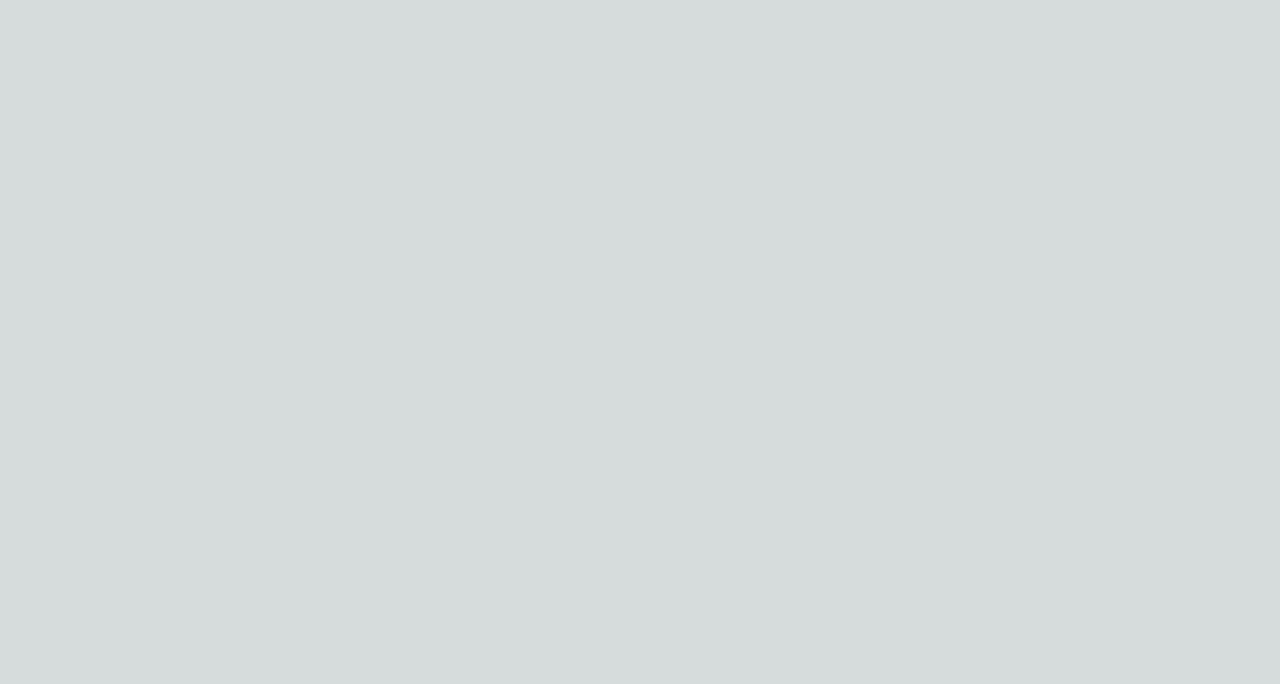
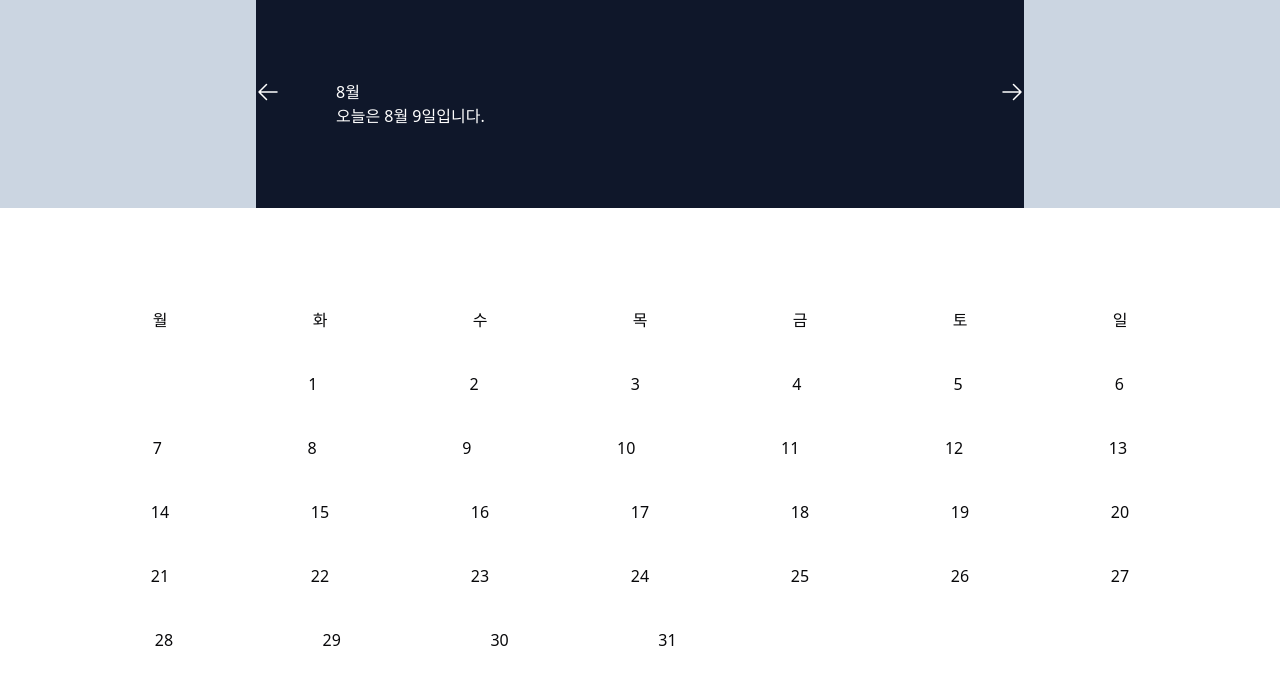
Before and after one commit to limejin/Cinema-Log, a Next.js app: page / in a window 1280 px wide. Shown: the top 684 px of the page. Built offline with nearby package versions, Linux system fonts and the light colour scheme.

Commit message:
style: 달력 마크업

```diff
--- a/src/app/globals.css
+++ b/src/app/globals.css
@@ -18,10 +18,13 @@
 
 body {
   color: rgb(var(--foreground-rgb));
-  background: linear-gradient(
-      to bottom,
-      transparent,
-      rgb(var(--background-end-rgb))
-    )
-    rgb(var(--background-start-rgb));
 }
+
+@layer components {
+  .row {
+    @apply mb-0;
+  }
+  .col {
+    @apply pt-5 pb-5 text-zinc-950;
+  }
+}
--- a/src/app/page.tsx
+++ b/src/app/page.tsx
@@ -1,5 +1,117 @@
 import Image from 'next/image';
 
 export default function Home() {
-  return <></>;
+  return (
+    <>
+      <div className='pt-50 pb-50 ml-300 bg-slate-300'>
+        <div className='w-auto'>
+          <div className='h-auto max-w-screen-md my-0 mx-auto'>
+            <div className=' bg-gradient-to-r from-cyan-500 to-blue-500 h-52 bg-center-right bg-cover'>
+              <div className='bg-slate-900 h-full p-20 text-white font-light relative'>
+                <a className='absolute cursor-pointer left-0 top-7/20 text-grey'>
+                  <svg
+                    xmlns='http://www.w3.org/2000/svg'
+                    fill='none'
+                    viewBox='0 0 24 24'
+                    stroke-width='1.5'
+                    stroke='currentColor'
+                    className='w-6 h-6'
+                  >
+                    <path
+                      stroke-linecap='round'
+                      stroke-linejoin='round'
+                      d='M10.5 19.5L3 12m0 0l7.5-7.5M3 12h18'
+                    />
+                  </svg>
+                </a>
+                <a className='absolute cursor-pointer right-0 top-7/20 text-grey'>
+                  <svg
+                    xmlns='http://www.w3.org/2000/svg'
+                    fill='none'
+                    viewBox='0 0 24 24'
+                    stroke-width='1.5'
+                    stroke='currentColor'
+                    className='w-6 h-6'
+                  >
+                    <path
+                      stroke-linecap='round'
+                      stroke-linejoin='round'
+                      d='M13.5 4.5L21 12m0 0l-7.5 7.5M21 12H3'
+                    />
+                  </svg>
+                </a>
+
+                <div className='row pl-15/100'>
+                  <h3>8월</h3>
+                  <h5>오늘은 8월 9일입니다.</h5>
+                </div>
+              </div>
+            </div>
+          </div>
+        </div>
+
+        <div className='bg-white p-20 pl-15/100 pr-15/100 overflow-hidden'>
+          <div className='text-center'>
+            <div className='row flex'>
+              <div className='col grow'>월</div>
+              <div className='col grow'>화</div>
+              <div className='col grow'>수</div>
+              <div className='col grow'>목</div>
+              <div className='col grow'>금</div>
+              <div className='col grow'>토</div>
+              <div className='col grow'>일</div>
+            </div>
+          </div>
+          <div className='text-center'>
+            <div className='row flex'>
+              <div className='col grow'></div>
+              <div className='col grow'>1</div>
+              <div className='col grow'>2</div>
+              <div className='col grow'>3</div>
+              <div className='col grow'>4</div>
+              <div className='col grow'>5</div>
+              <div className='col grow'>6</div>
+            </div>
+            <div className='row flex'>
+              <div className='col grow'>7</div>
+              <div className='col grow'>8</div>
+              <div className='col grow'>9</div>
+              <div className='col grow'>10</div>
+              <div className='col grow'>11</div>
+              <div className='col grow'>12</div>
+              <div className='col grow'>13</div>
+            </div>
+            <div className='row flex'>
+              <div className='col grow'>14</div>
+              <div className='col grow'>15</div>
+              <div className='col grow'>16</div>
+              <div className='col grow'>17</div>
+              <div className='col grow'>18</div>
+              <div className='col grow'>19</div>
+              <div className='col grow'>20</div>
+            </div>
+            <div className='row flex'>
+              <div className='col grow'>21</div>
+              <div className='col grow'>22</div>
+              <div className='col grow'>23</div>
+              <div className='col grow'>24</div>
+              <div className='col grow'>25</div>
+              <div className='col grow'>26</div>
+              <div className='col grow'>27</div>
+            </div>
+
+            <div className='row flex'>
+              <div className='col grow'>28</div>
+              <div className='col grow'>29</div>
+              <div className='col grow'>30</div>
+              <div className='col grow'>31</div>
+              <div className='col grow'></div>
+              <div className='col grow'></div>
+              <div className='col grow'></div>
+            </div>
+          </div>
+        </div>
+      </div>
+    </>
+  );
 }
```
